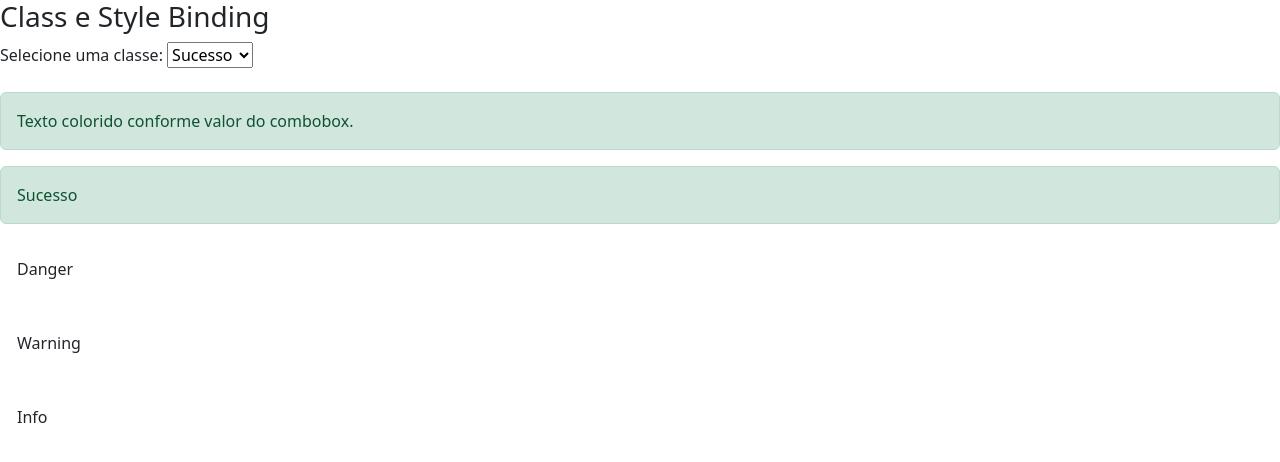
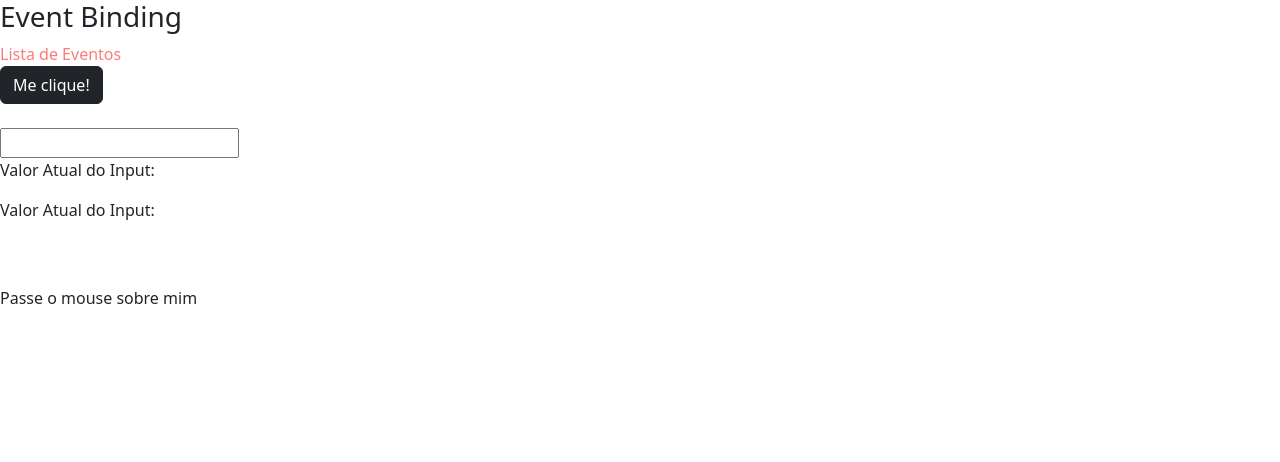
Before and after one commit to PedroOrnelasPego/curso-angular, an Angular app: page / in a window 1280 px wide. Shown: the top 462 px of the page. Built offline with nearby package versions, Linux system fonts and the light colour scheme.

Commit message:
event binding

```diff
--- a/src/app/data-binding/data-binding.component.css
+++ b/src/app/data-binding/data-binding.component.css
@@ -0,0 +1,4 @@
+.highlight{
+  background-color: red;
+  font-weight: bold;
+}
--- a/src/app/data-binding/data-binding.component.html
+++ b/src/app/data-binding/data-binding.component.html
@@ -14,7 +14,8 @@
     <img [src]= "urlImagem" >
   </article> -->
 
-  <article>
+
+  <!--<article>
     <h3>Class e Style Binding</h3>
     <div>
       Selecione uma classe:
@@ -38,6 +39,35 @@
 
       <div class="alert alert-danger" role="alert" [style.display]="variavelLocal.value == 'alert-danger' ?'block' : 'none'">Esse texto só aparece em caso de erro</div>
     </div>
+  </article>-->
+
+
+  <article>
+    <h3>Event Binding</h3>
+    <a href="https://developer.mozilla.org/pt-BR/docs/Web/Events" target="_blank" style="text-decoration: none; color: rgba(255, 0, 0, 0.527);">Lista de Eventos</a>
+    <div>
+      <button (click)="botaoClicado()" class="btn btn-dark">Me clique!</button>
+
+      <br><br>
+
+      <input type="text"
+      (keyup)="digitou($event)"
+      (keyup.enter)="salvarValor($event)"
+      (blur)="salvarValor($event)"#campoInput>
+
+
+      <p>Valor Atual do Input: {{ valorAtual }}</p>
+      <p>Valor Atual do Input: {{ valorSalvo }}</p>
+
+      <br><br>
+
+      <span
+      (mouseover)="onMouseOverOut()"
+      (mouseout)="onMouseOverOut()"
+      [class.highlight]="isMouseOver"
+      >Passe o mouse sobre mim</span>
+
+    </div>
   </article>
 
 </section>
--- a/src/app/data-binding/data-binding.component.ts
+++ b/src/app/data-binding/data-binding.component.ts
@@ -12,6 +12,12 @@ export class DataBindingComponent implements OnInit {
 
   cursoAngular: boolean = true
 
+  valorAtual: string = ''
+
+  valorSalvo: string = ''
+
+  isMouseOver: boolean = false
+
   getValor(){
     return 1;
   }
@@ -20,6 +26,25 @@ export class DataBindingComponent implements OnInit {
     return true;
   }
 
+  botaoClicado(){
+    alert('Botão Clicado!')
+  }
+
+  digitou(evento: KeyboardEvent){
+    this.valorAtual = ((<HTMLInputElement>evento.target).value)
+
+  }
+
+  salvarValor(valor: any){
+    this.valorSalvo = ((<HTMLInputElement>valor.target).value)
+
+  }
+
+  onMouseOverOut(){
+    this.isMouseOver = !this.isMouseOver;
+  }
+
+
   constructor() { }
 
   ngOnInit(): void {
```
